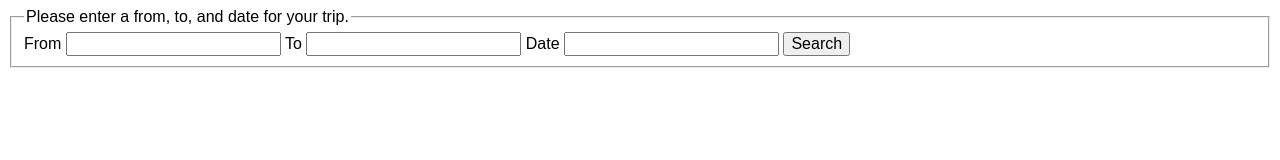
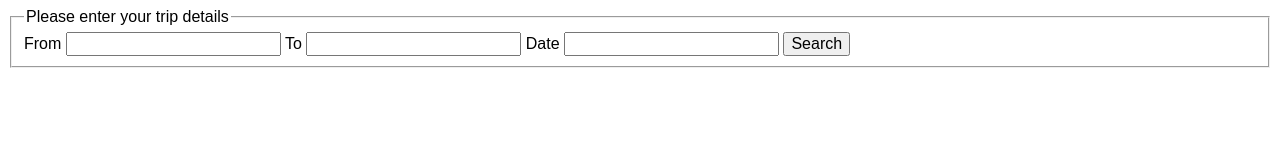
Before and after one commit to rami-abdelwahed/FlightSearch, a website: page public/index.html in a window 1280 px wide. Drawn offline with nearby package versions, Linux system fonts and the light colour scheme.

Commit message:
Modified a label.

```diff
--- a/public/index.html
+++ b/public/index.html
@@ -22,7 +22,7 @@
 <div class="ui-widget">
   <form class="cmxform" id="searchForm" method="get" action="">
     <fieldset>
-        <legend>Please enter a from, to, and date for your trip.</legend>
+        <legend>Please enter your trip details</legend>
 
         <label for="from">From </label>
         <input id="from" type="text" class="required" required>
```
